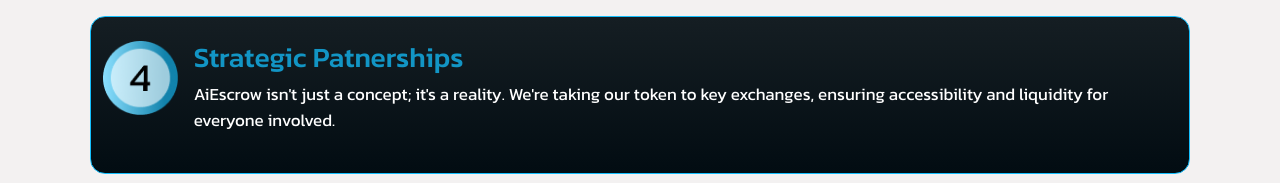
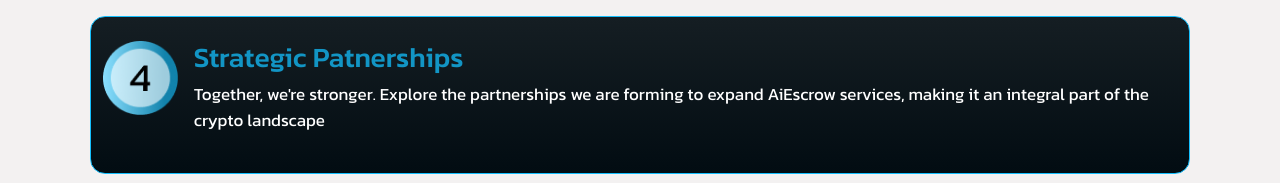
Before and after one commit to daezy/aiescrowbot, a plain HTML site: page index.html in a window 1280 px wide. Shown: the part 4230-4413 px from the top of the page. Drawn offline with nearby package versions, Linux system fonts and the light colour scheme.

Commit message:
made changes to token launch and marketing

```diff
--- a/index.html
+++ b/index.html
@@ -534,9 +534,9 @@
                 <div class="col-10 col-md-11 p-2">
                   <h2>Strategic Patnerships</h2>
                   <p>
-                    AiEscrow isn't just a concept; it's a reality. We're taking
-                    our token to key exchanges, ensuring accessibility and
-                    liquidity for everyone involved.
+                    Together, we're stronger. Explore the partnerships we are
+                    forming to expand AiEscrow services, making it an integral
+                    part of the crypto landscape
                   </p>
                 </div>
               </div>
```
